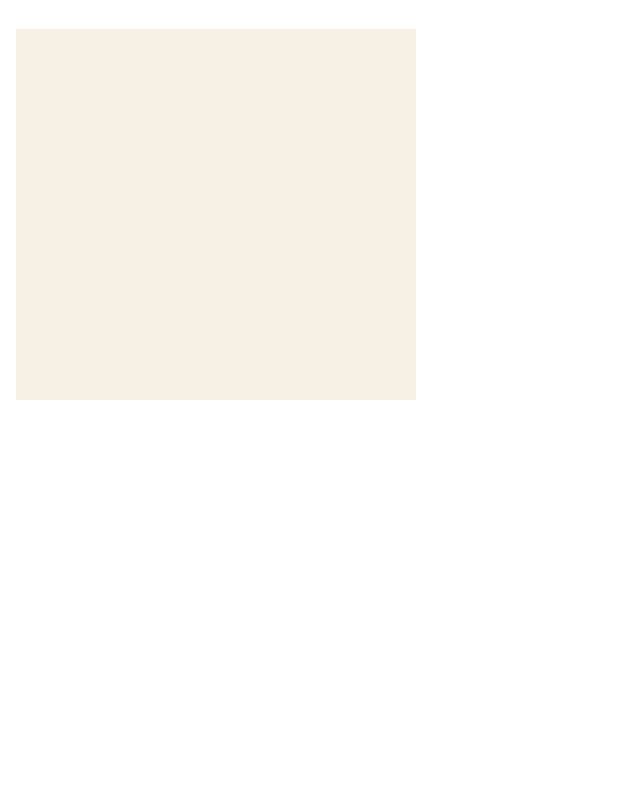
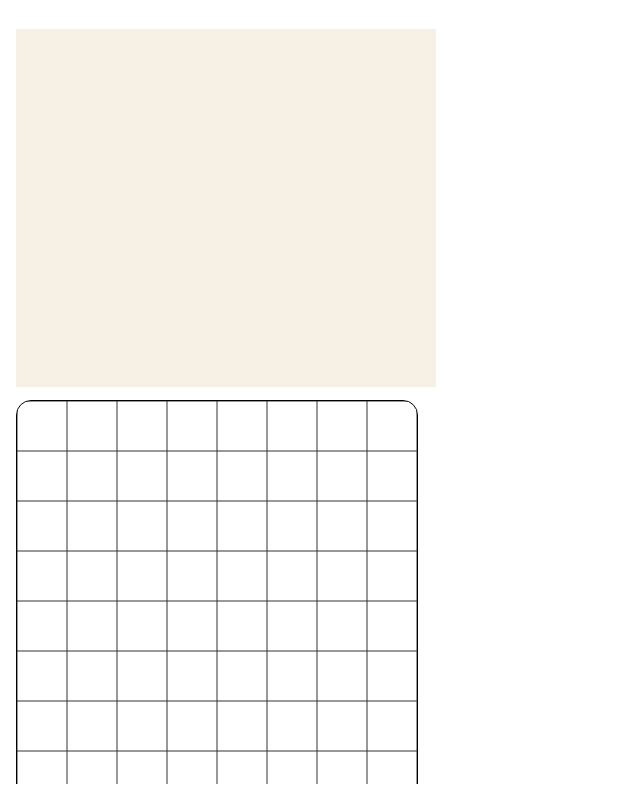
Before and after one commit to Sebbsen/blockly-hsh-python-ts, a website built with webpack: page src/index.html in a window 1280 px wide. Shown: the whole page, without its empty margins (0-640 px from the left). Built offline with nearby package versions, Linux system fonts and the light colour scheme; what blockly would draw is missing.

Commit message:
Add maze draw method

```diff
--- a/src/index.css
+++ b/src/index.css
@@ -24,10 +24,15 @@ code {
 #outputPane {
   display: flex;
   flex-direction: column;
-  width: 400px;
-  flex: 0 0 400px;
+  width: 420px;
+  flex: 0 0 420px;
   overflow: auto;
   margin: 1rem;
+}
+
+#outputPane canvas {
+  border: 1px solid black;
+  border-radius: 15px;
 }
 
 #generatedCode {
--- a/src/index.ts
+++ b/src/index.ts
@@ -47,17 +47,21 @@ const runCode = () => {
 
   if (codeDiv) codeDiv.textContent = pyCode;
 
-  if (outputDiv) outputDiv.innerHTML = ''; // Führt JS aus
+  if (outputDiv) window.maze.draw(); // Maze wird in canvas gezeichnet
 
   eval(jsCode);
 };
 
 if (ws) {
   // init Maze
+  const canvasContainer = document.getElementById('output');
+  if (!canvasContainer) {
+    throw new Error('Element with id "output" not found');
+  }
   const startPosition = {x:0, y:0}
   const targetPosition = {x:10, y:10}
 
-  window.maze = new Maze(startPosition, targetPosition);
+  window.maze = new Maze(canvasContainer, startPosition, targetPosition);
 
   window.maze.init();
 
--- a/src/maze.ts
+++ b/src/maze.ts
@@ -1,13 +1,18 @@
 export class Maze {
+    canvasContainer: HTMLElement;
     startPosition: {x: number, y: number};
     targetPosition: {x: number, y: number};
+    mazeSize: number;
 
     constructor(
+        canvasContainer: HTMLElement,
         startPosition: {x: number, y: number},
         targetPosition: {x: number, y: number}
     ) {
         this.startPosition = startPosition;
         this.targetPosition = targetPosition;
+        this.mazeSize = 8;
+        this.canvasContainer = canvasContainer;
     }
 
     moveUp() {
@@ -15,6 +20,50 @@ export class Maze {
     }
 
     init() {
-        console.log("init Maze", this.startPosition, this.startPosition)
+        console.log(`🎯 Maze (${this.mazeSize}x${this.mazeSize}) - Start: (${this.startPosition.x},${this.startPosition.y}) → Ziel: (${this.targetPosition.x},${this.targetPosition.y})`);
     }
+
+    draw() {
+        console.log('DRAW MAZE to', this.canvasContainer)
+        // Canvas erstellen
+        const canvas = document.createElement('canvas');
+        canvas.width = 400;
+        canvas.height = 400;
+        const ctx = canvas.getContext('2d');
+
+        if (!ctx) return;
+
+        // Canvas zu container hinzufügen
+        this.canvasContainer.innerHTML = ''
+        this.canvasContainer.appendChild(canvas)
+
+        // Zellen größe
+        const cellSize = canvas.width / this.mazeSize;
+
+        // Hintergrund
+        ctx.clearRect(0, 0, canvas.width, canvas.height);
+
+        // Grid-Linien
+        ctx.strokeStyle = '#333';
+        ctx.lineWidth = 1;
+
+        // Vertikale Linien
+        for (let i = 0; i <= this.mazeSize; i++) {
+            const x = i * cellSize;
+            ctx.beginPath();
+            ctx.moveTo(x, 0);
+            ctx.lineTo(x, canvas.height);
+            ctx.stroke();
+        }
+
+        // Horizontale Linien
+        for (let i = 0; i <= this.mazeSize; i++) {
+            const y = i * cellSize;
+            ctx.beginPath();
+            ctx.moveTo(0, y);
+            ctx.lineTo(canvas.width, y);
+            ctx.stroke();
+        }
+    }
+
 }
```
